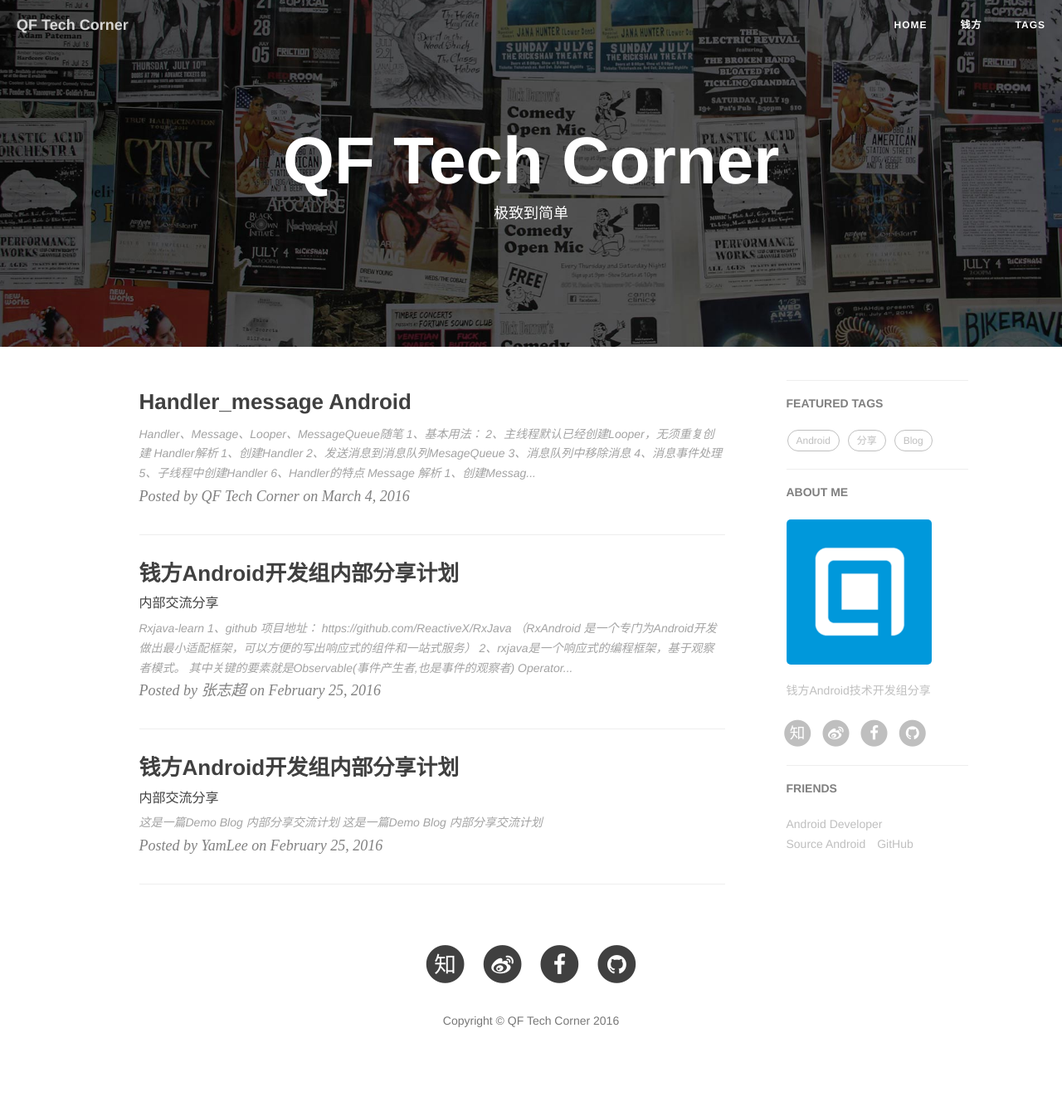
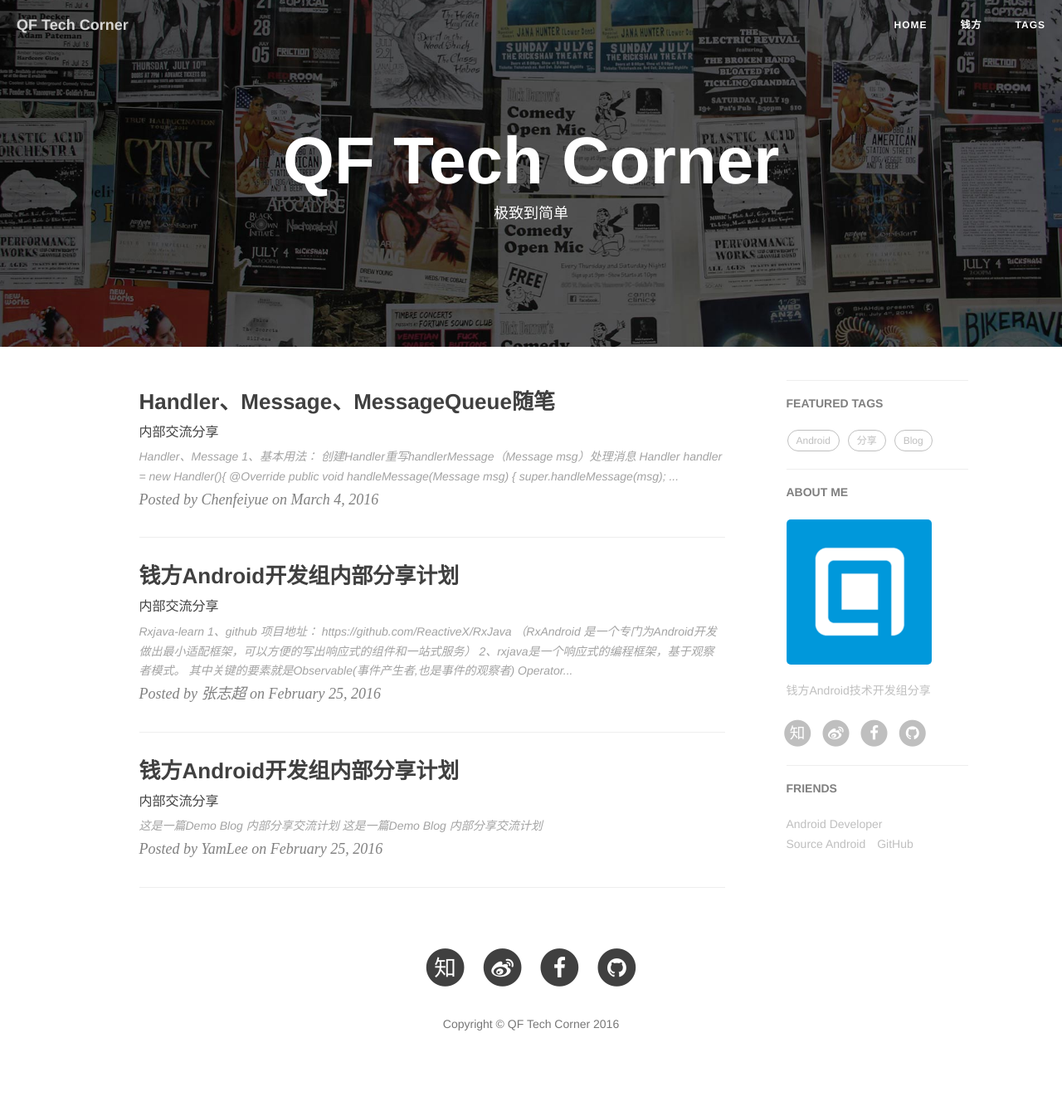
Before and after one commit to QFTech/QFTech.github.io, a Jekyll site: the page built from index.html, in a window 1280 px wide. Shown: the whole page at 83% size. Built offline with Jekyll 4.4.1, drawn with Linux system fonts in a browser that asks for light colours; nearby versions of some CDN libraries; the list of posts is cut into pages by our own code; comment, search, counter and statistics services are not loaded.

Commit message:
Update 2016-03-04-Handler_Message-Android.markdown

```diff
--- a/_posts/2016-03-04-Handler_Message-Android.markdown
+++ b/_posts/2016-03-04-Handler_Message-Android.markdown
@@ -1,30 +1,15 @@
-Handler、Message、Looper、MessageQueue随笔
-1、基本用法：
-2、主线程默认已经创建Looper，无须重复创建
-Handler解析
-1、创建Handler
-2、发送消息到消息队列MesageQueue
-3、消息队列中移除消息
-4、消息事件处理
-5、子线程中创建Handler
-6、Handler的特点
-Message 解析
-1、创建Message
-2、Message的回收缓存
-3、msg. markInUse();
-Looper解析
-1、Looper.prepare()
-2、Looper.loop()
-3、Looper.quit()  quitSafely();
-MessageQueue
-1、enqueueMessage(Message msg, long when)
-2、removeMessage(int what);
-3、Message next()
-4、MessageQueue.IdleHandler
-5、同步分割栏
-6、清空MQ
-Handler-memory-leak
-参考：
+---
+layout:     post
+title:      "Handler、Message、MessageQueue随笔"
+subtitle:   "内部交流分享"
+date:       2016-03-04
+author:     "Chenfeiyue"
+header-img: "img/post-bg-js-version.jpg"
+tags:
+    - Android
+    - 分享
+    - Blog
+---
 
 
 ## Handler、Message
```
